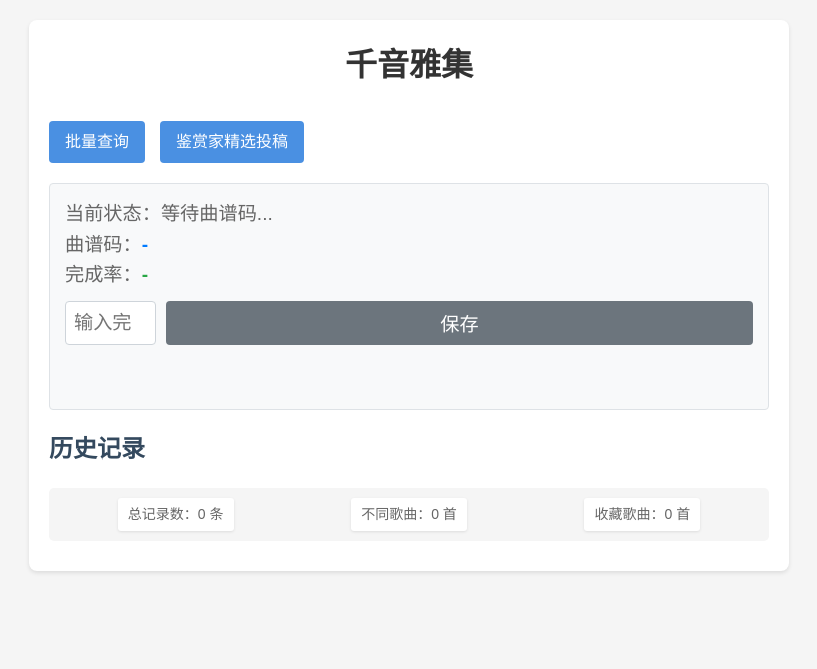
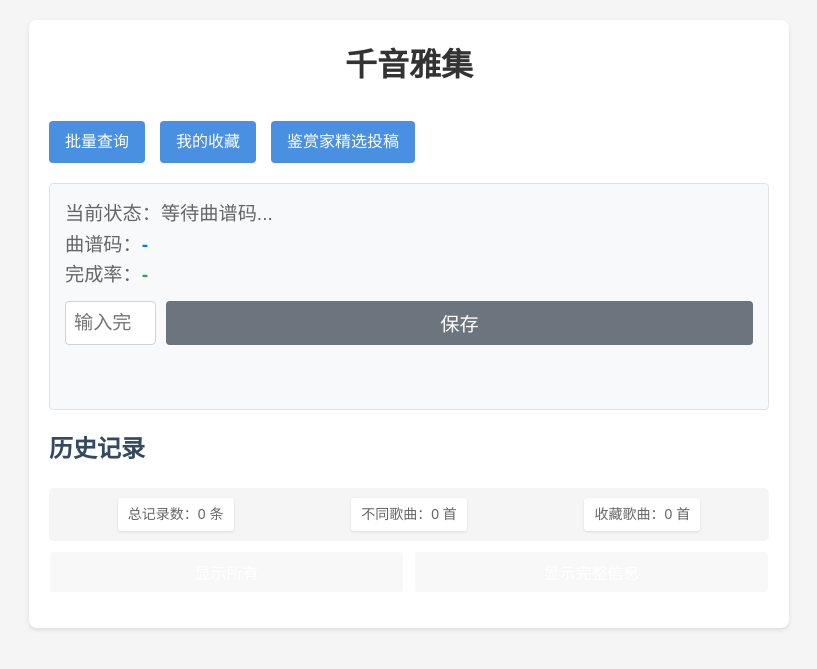
Before and after one commit to HKLHaoBin/Qinyin-Score-Steward, a Flask app: page / in a window 1280 px wide. Shown: the top 669 px of the page, without its empty margins (231-1048 px from the left). Run offline with Flask 3, Linux system fonts and the light colour scheme; data that the repository does not hold is empty; some libraries are stand-ins or nearby versions.

Commit message:
添加历史记录过滤功能：在前端实现显示收藏和仅显示曲谱码的过滤按钮，优化历史记录的显示逻辑，并更新样式以提升用户体验。同时，调整统计信息显示和历史记录的刷新逻辑。

```diff
--- a/static/script.js
+++ b/static/script.js
@@ -8,11 +8,36 @@ document.addEventListener('DOMContentLoaded', () => {
     const currentScoreCodeDisplay = document.getElementById('currentScoreCode');
     const statusBox = document.querySelector('.status-box');
     let currentScoreCode = null;
+    let showFavoritesOnly = false;  // 显示收藏的标志
+    let showScoreCodeOnly = false;  // 仅显示曲谱码的标志
 
     // 创建统计信息显示元素
     const statsDiv = document.createElement('div');
     statsDiv.className = 'stats-info';
     historyList.parentNode.insertBefore(statsDiv, historyList);
+
+    // 创建过滤按钮
+    const filterDiv = document.createElement('div');
+    filterDiv.className = 'filter-controls';
+    filterDiv.innerHTML = `
+        <button id="filterBtn" class="filter-btn">显示所有</button>
+        <button id="scoreCodeFilterBtn" class="filter-btn">显示完整信息</button>
+    `;
+    historyList.parentNode.insertBefore(filterDiv, historyList);
+
+    // 收藏过滤按钮点击事件
+    document.getElementById('filterBtn').addEventListener('click', function() {
+        showFavoritesOnly = !showFavoritesOnly;
+        this.textContent = showFavoritesOnly ? '显示所有' : '仅显示收藏';
+        refreshHistory();
+    });
+
+    // 曲谱码过滤按钮点击事件
+    document.getElementById('scoreCodeFilterBtn').addEventListener('click', function() {
+        showScoreCodeOnly = !showScoreCodeOnly;
+        this.textContent = showScoreCodeOnly ? '显示完整信息' : '仅显示曲谱码';
+        refreshHistory();
+    });
 
     // 更新统计信息
     function updateStats() {
@@ -173,12 +198,23 @@ document.addEventListener('DOMContentLoaded', () => {
             .then(scores => {
                 // 清空现有历史记录
                 historyList.innerHTML = '';
-                // 重新添加所有记录
-                scores.forEach(score => {
+                // 过滤并添加记录
+                scores
+                    .filter(score => !showFavoritesOnly || score.is_favorite)
+                    .forEach(score => {
                         const item = document.createElement('div');
                         item.className = 'history-item';
                         item.id = `history-${score.score_code}`;
                         const date = new Date(score.created_at).toLocaleString();
+
+                        if (showScoreCodeOnly) {
+                            item.innerHTML = `
+                                <div class="history-content">
+                                    <div>曲谱码：<span class="score-code">${score.score_code}</span></div>
+                                </div>
+                                <span class="favorite-btn">${score.is_favorite ? '★' : '☆'}</span>
+                            `;
+                        } else {
                             item.innerHTML = `
                                 <div class="history-content">
                                     <div>曲谱码：<span class="score-code">${score.score_code}</span></div>
@@ -187,6 +223,7 @@ document.addEventListener('DOMContentLoaded', () => {
                                 </div>
                                 <span class="favorite-btn">${score.is_favorite ? '★' : '☆'}</span>
                             `;
+                        }
                         historyList.appendChild(item);
                     });
             });
--- a/static/style.css
+++ b/static/style.css
@@ -472,3 +472,24 @@ h1 {
         justify-content: center;
     }
 }
+
+.filter-controls {
+    display: flex;
+    gap: 10px;
+    margin-bottom: 15px;
+    justify-content: center;
+}
+
+.filter-btn {
+    padding: 8px 16px;
+    border: 1px solid #ffffff;
+    border-radius: 4px;
+    background-color: #f8f8f8;
+    cursor: pointer;
+    transition: all 0.3s ease;
+}
+
+.filter-btn:hover {
+    background-color: #e8e8e8;
+    border-color: #999;
+}
--- a/templates/index.html
+++ b/templates/index.html
@@ -14,6 +14,7 @@
         <h1>千音雅集</h1>
         <div class="nav-links">
             <a href="/batch" class="nav-link">批量查询</a>
+            <a href="/favorites" class="nav-link">我的收藏</a>
             <a href="https://act.miyoushe.com/ys/event/ugc-music-stable/index.html?mhy_presentation_style=fullscreen&mhy_auth_required=true&game_biz=hk4e_cn#/list?key=Button_Jianshang&is_from_button=true" class="nav-link" target="_blank">鉴赏家精选投稿</a>
         </div>
 
```
Lines whose indentation alone changed are shown as unchanged.
